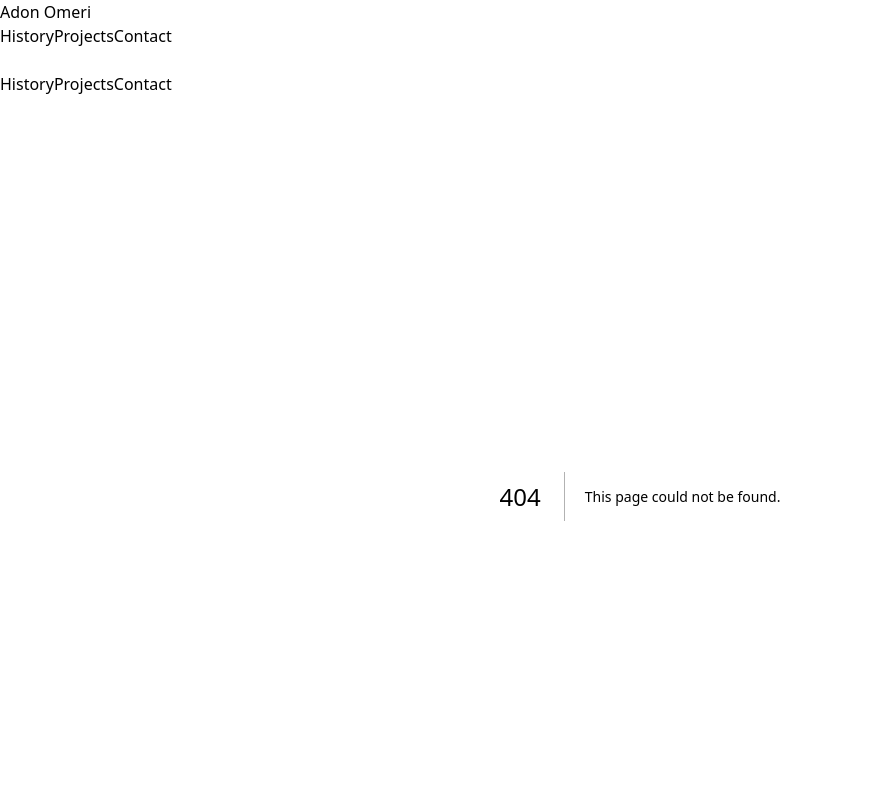
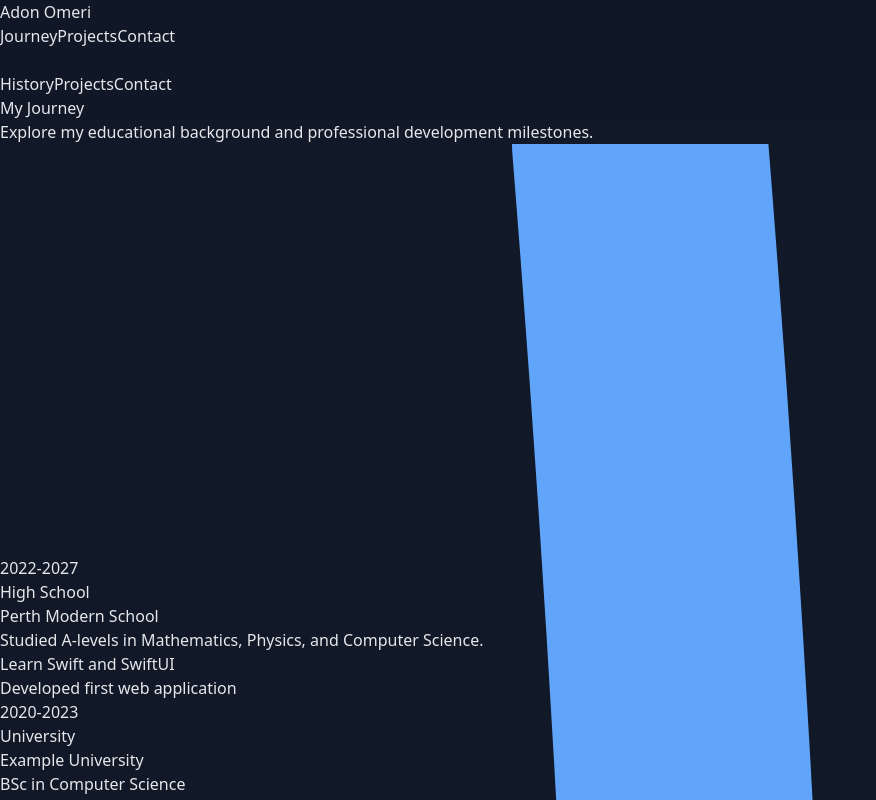
Before and after one commit to omeriadon/adonomeri, a Next.js app: page /journey in a window 1280 px wide. Before the commit this address had no page. Shown: the top 800 px of the page, without its empty margins (0-876 px from the left). Built offline with nearby package versions, Linux system fonts and the light colour scheme.

Commit message:
updated name from history to journey

```diff
--- a/src/app/components/Navbar.tsx
+++ b/src/app/components/Navbar.tsx
@@ -48,10 +48,10 @@ export default function Navbar() {
                 {/* Desktop Navigation */}
                 <div className="hidden md:flex space-x-8">
                   <Link
-                    href="/history"
+                    href="/journey"
                     className="px-3 py-2 rounded-lg hover:bg-gray-800/50 hover:text-blue-400 transition-all duration-200"
                   >
-                    History
+                    Journey
                   </Link>
                   <Link
                     href="/projects"
--- a/src/app/history/page.tsx
+++ b/src/app/journey/page.tsx
@@ -4,12 +4,12 @@ import { useEffect, useState, useRef } from 'react';
 
 const timelineData = [
   {
-    year: "2016-2020",
+    year: "2022-2027",
     title: "High School",
-    institution: "Example High School",
+    institution: "Perth Modern School",
     description: "Studied A-levels in Mathematics, Physics, and Computer Science.",
     achievements: [
-      "Head of Computer Science Club",
+      "Learn Swift and SwiftUI",
       "Developed first web application",
     ]
   },
```
